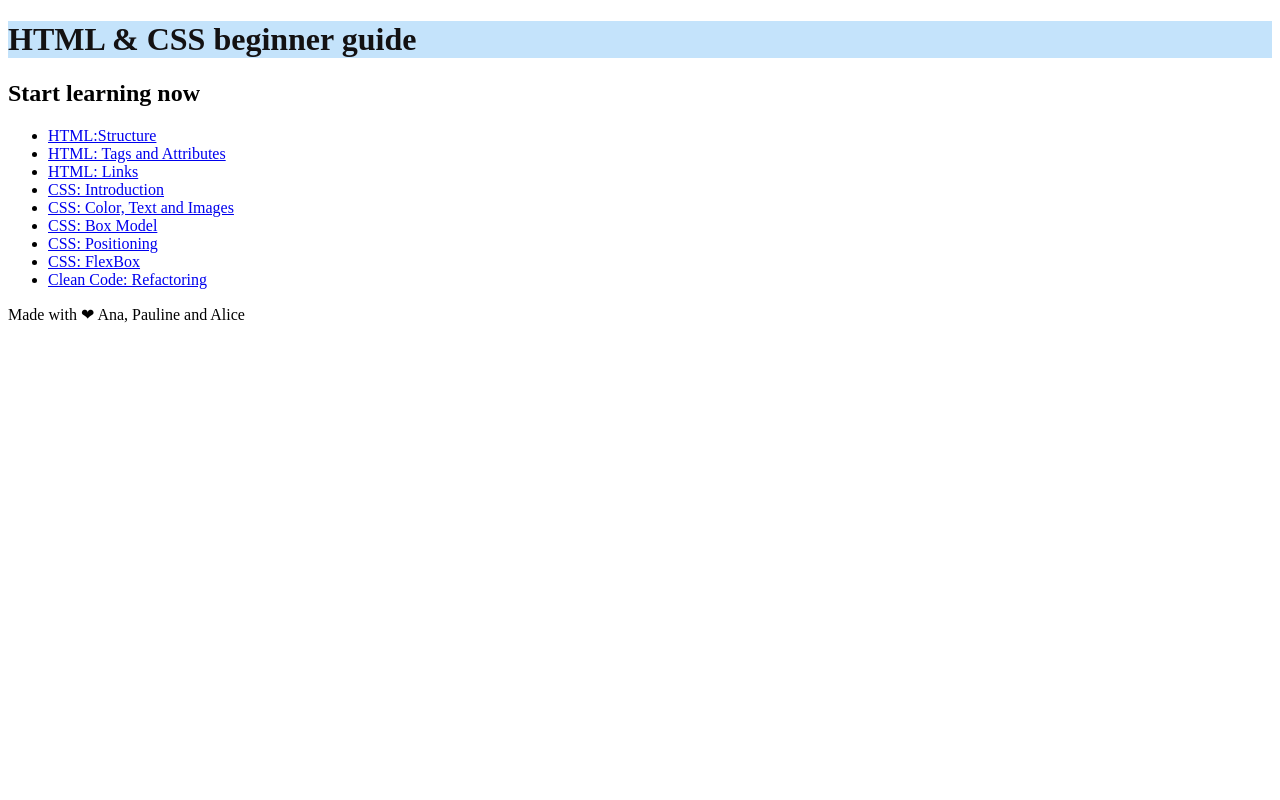
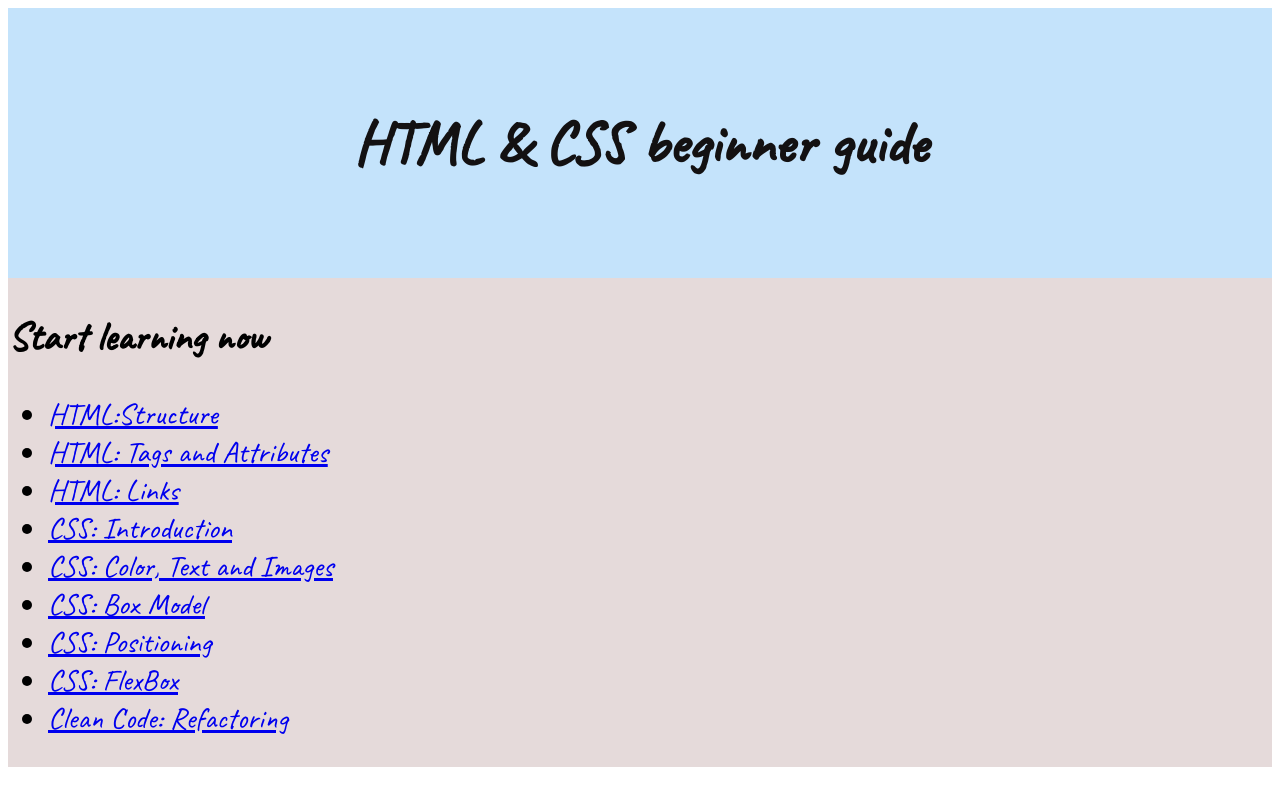
Before and after one commit to paulina-grunwald/bootcamp-html-css-project, a plain HTML site: page beginner-bootcamp/day-1/index.html in a window 1280 px wide. Shown: the top 800 px of the page. Drawn offline with Linux system fonts and the light colour scheme.

Commit message:
crap styling

```diff
--- a/beginner-bootcamp/day-1/index.html
+++ b/beginner-bootcamp/day-1/index.html
@@ -9,10 +9,9 @@
     <header>
       <h1>HTML & CSS beginner guide</h1>
     </header>
-
     <main>
       <h2>Start learning now</h2>
-      <div id="">
+      <div=class="nav">
         <ul>
           <li><a href="structure.html" target="">HTML:Structure</a></li>
           <li><a href="tags.html" target="">HTML: Tags and Attributes</a></li>
--- a/beginner-bootcamp/day-1/styles.css
+++ b/beginner-bootcamp/day-1/styles.css
@@ -1,16 +1,37 @@
-header {
+main {
+background:#E5DADA;
+margin: 0 auto;
+overflow: hidden;
+}
+
+  header {
   background: #C4E3FB;
-  color: #131112;
-  width: 100%;
   top: 0px;
   left: 0px;
+  margin: 0 auto;
+  overflow: hidden;
+
 }
-
-
-
-
-
-
+h1 {
+  color: #131112;
+  font-family: 'Caveat', cursive;
+ font-size: 60px;
+ line-height: 150px;
+ padding: 20px;
+ text-align: center;
+}
+h2 {
+  font-family: 'Caveat', cursive;
+  font-size: 40px;
+  padding 20px;
+  text-align: left;
+}
+ul{
+  font-family: 'Caveat', cursive;
+  font-size: 30px;
+  text-decoration: none;
+  padding 20px
+}
 code {
     background-color: #fff;
     color: #00aa86;
@@ -21,3 +42,12 @@ p {
   padding-top: 40px
   line-height: 150%
 }
+footer {
+  color: #131112;
+  font-family: 'Caveat', cursive;
+ font-size: 60px;
+ line-height: 150px;
+ padding: 20px;
+ text-align: center;
+ overflow: hidden;
+}
```
Also changed, not shown: beginner-bootcamp/day-1/images/header-pic.jpg (added), 1 other file.
